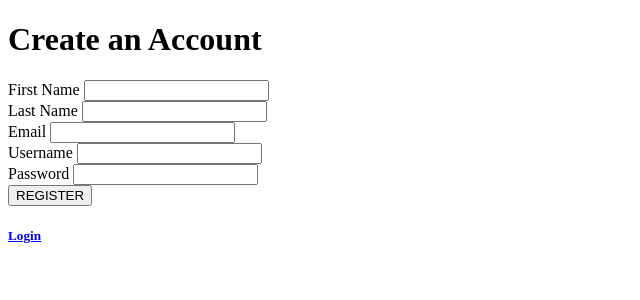
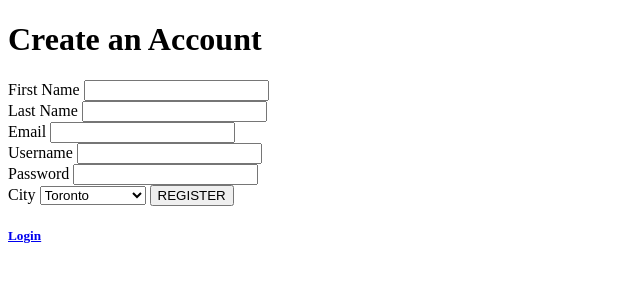
Before and after one commit to preyes1/momentum, a Flask app: page /register in a window 1280 px wide. Shown: the top 300 px of the page, without its empty margins (0-640 px from the left). Run offline with Flask 3, Linux system fonts and the light colour scheme; some libraries are stand-ins or nearby versions.

Commit message:
Implemented weather API
Implemented the openweather API to get the weather from various places. I manually made a small list of major cities that the user can select from.

```diff
--- a/main.py
+++ b/main.py
@@ -3,7 +3,7 @@ from flask_sqlalchemy import SQLAlchemy
 from flask import Flask, render_template, url_for, request, redirect, flash
 from flask_login import UserMixin, login_user, login_required, LoginManager, logout_user, current_user
 from flask_wtf import FlaskForm
-from wtforms import StringField, SubmitField, validators, Form, PasswordField
+from wtforms import StringField, SubmitField, validators, Form, PasswordField, SelectField
 from wtforms.validators import InputRequired, Length, ValidationError
 from wtforms.fields.datetime import DateField
 from wtforms.fields import TimeField
@@ -11,6 +11,19 @@ from datetime import datetime
 import mysql.connector
 from flask_migrate import Migrate
 from flask_bootstrap import Bootstrap
+import datetime as dt
+import requests
+
+#weather api
+BASE_URL = "http://api.openweathermap.org/data/2.5/weather?"
+API_KEY = "15df869839c74281f7b1914adbc67201"
+
+def keltoC(degrees):
+    return degrees - 273.15
+#list of available cities
+city = ['Toronto', 'New York City', 'Los Angeles', 'Chicago', 'Ottawa', "Vancouver", "Tokyo"]
+
+
 
 
 app = Flask(__name__)
@@ -20,15 +33,6 @@ app.config['SQLALCHEMY_DATABASE_URI'] = 'mysql+pymysql://root:123@localhost/cale
 app.config['SQLALCHEMY_TRACK_MODIFICATIONS'] = False
 db = SQLAlchemy(app)
 migrate = Migrate(app,db)
-
-login_manager = LoginManager()
-login_manager.init_app(app)
-#the login function will run if user tries to enter url without logging in
-login_manager.login_view = 'login'
-
-@login_manager.user_loader
-def load_user(user_id):
-    return User.query.get(int(user_id))
 
 #default route can change later
 @app.route('/')
@@ -54,12 +58,26 @@ def home(username):
     cur.execute(f"SELECT * FROM tasks WHERE user_id = '{userid}'")
     tasks = cur.fetchall()
     cur.close()
+
+    #for the weather
+    CITY = user[6]
+    print("base: " + BASE_URL)
+    print("base212: " + API_KEY)
+    print("city: " + CITY)
+    url = BASE_URL + "appid=" + API_KEY + "&q=" + CITY
+    response = requests.get(url).json()
+    #number list
+    weather = [round(keltoC(response['main']['temp']), 1), round(keltoC(response['main']['feels_like']), 1)]
+    #string list
+    weatherS = [response['weather'][0]['description'], response['sys']['country'], response['name']]
+
+
     if request.method == "POST":
         task = Tasks(user_id = userid, task = form.task.data)
         db.session.add(task)
         db.session.commit()
         return redirect(url_for('home', username=username))
-    return render_template('home.html', user = user, tasks = tasks, form=form)
+    return render_template('home.html', user = user, tasks = tasks, form=form, weather=weather, weatherS=weatherS)
 
 @app.route("/deletetask/<int:task_id>")
 def deleteTask(task_id):
@@ -105,7 +123,7 @@ def register():
     form = UserAddForm(request.form)
     if request.method == "POST":
         user = User(username = form.username.data, password = form.password.data, email = form.email.data,
-                    fname = form.fname.data, lname = form.lname.data)
+                    fname = form.fname.data, lname = form.lname.data, city = form.city.data)
         db.session.add(user)
         db.session.commit()
         return redirect(url_for('login'))
@@ -120,6 +138,7 @@ class User(db.Model, UserMixin):
     email = db.Column(db.String(64))
     fname = db.Column(db.String(64))
     lname = db.Column(db.String(64))
+    city = db.Column(db.String(64))
 
     tasks = db.relationship("Tasks", backref='user')
 
@@ -137,6 +156,7 @@ class UserAddForm(Form):
     email = StringField("Email", validators=[validators.InputRequired()])
     fname = StringField("First Name", validators=[validators.InputRequired()])
     lname = StringField("Last Name", validators=[validators.InputRequired()])
+    city = SelectField("City", choices=city)
 
 class UserLogin(Form):
     username = StringField("Username", validators=[validators.InputRequired()])
--- a/templates/home.html
+++ b/templates/home.html
@@ -8,7 +8,7 @@
         <div class="name">
             <h1>{{user.4}}</h1>
         </div>
-        <div class="weather"><p>7 degrees<br>Toronto, CA</p></div>
+        <div class="weather"><p>{{weather.0}} Degrees C<br>{{weatherS.2}}, {{weatherS.1}}</p></div>
     </div>
 
     <div class="div2">
--- a/templates/register.html
+++ b/templates/register.html
@@ -24,6 +24,8 @@
             {{form.password.label}}
             {{form.password()}}
             <br>
+            {{form.city.label}}
+            {{form.city()}}
         <button type="submit">REGISTER</button>
         </form>
     </div>
```
Also changed, not shown: migrations/versions/81ce2a74ecbf_added_city_to_user_table_and_useraddform.py (added, +32 -0 lines).
